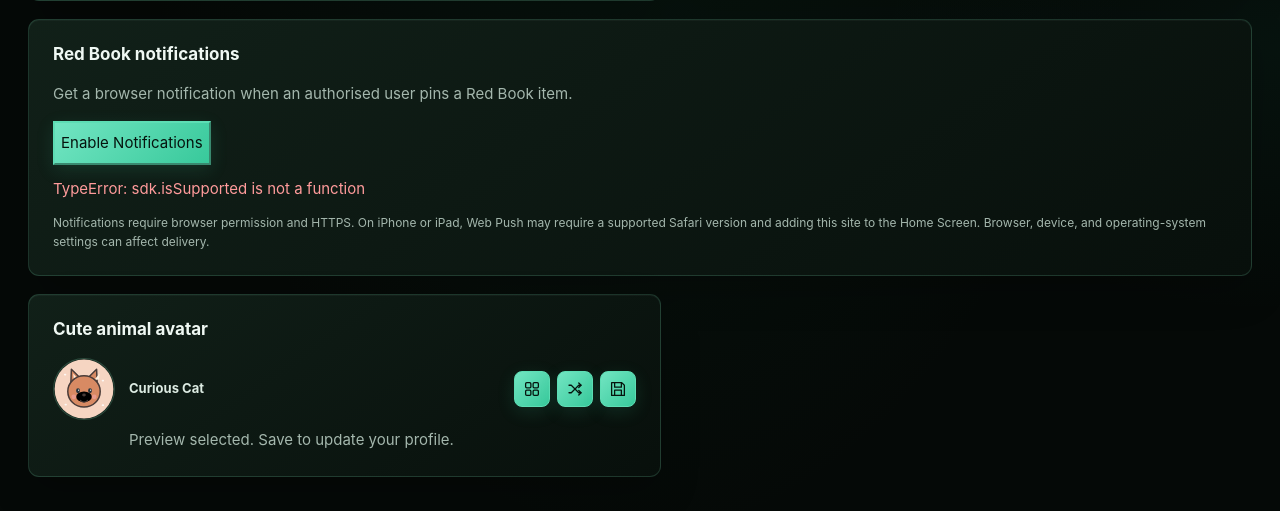
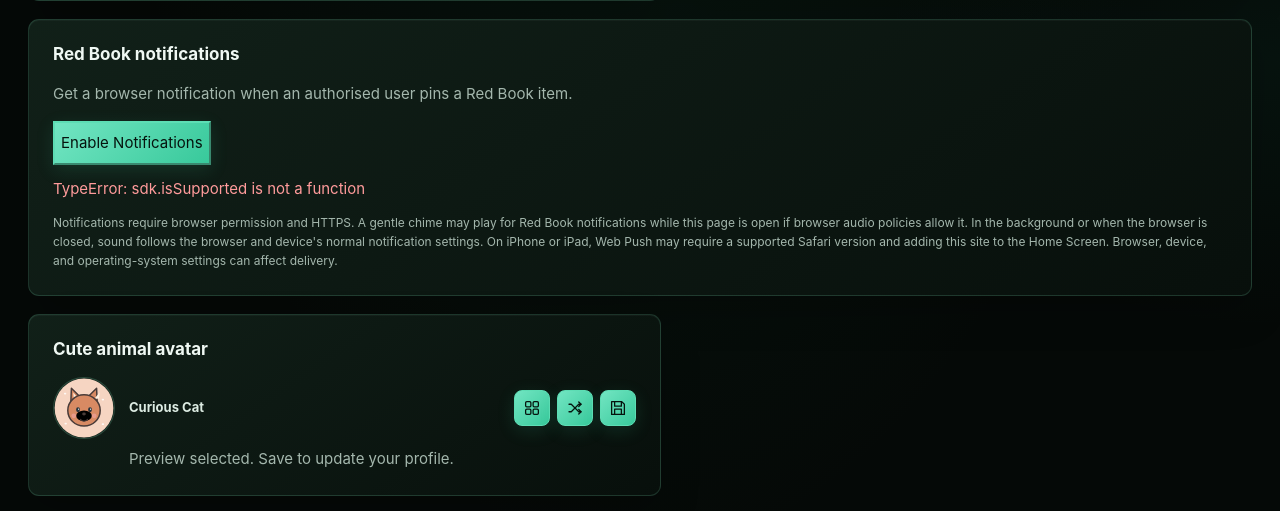
Before and after one commit to mannatmoonland-ship-it/mannat, a Flask app: template templates/profile_settings.html in a window 1280 px wide. Shown: the part 797-1308 px from the top of the page. Run offline with Flask 3, Linux system fonts and the light colour scheme; the template is opened without the code that fills it, so the values that code supplies are empty; some libraries are stand-ins or nearby versions.

Commit message:
Chime sound added for web push notifications. Added a new file static/web_push_notifications.js to handle web push notifications. Added a new test file tests/test_web_push_notifications.py to test the web push notifications functionality. Updated the .env.example file to include the FIREBASE_WEB_PUSH_VAPID_KEY variable. Updated the .gitignore file to ignore the .env file. Updated the app.py file to include the web push notifications functionality. Updated the static/firebase-messaging-sw.js file to handle incoming push notifications. Updated the static/password_reset.js file to include a notification for password reset success. Updated the static/profile_settings.css file to style the notification for profile settings update success. Updated the templates/_navigation.html file to include a notification for profile settings update success. Updated the templates/developer_guide.html file to include information about web push notifications. Updated the templates/profile_settings.html file to include a notification for profile settings update success. Updated the templates/reset_password.html file to include a notification for password reset success. Updated the templates/super_admin_recovery.html file to include a notification for super admin recovery success. Updated the templates/user_details.html file to include a notification for user details update success. Updated the templates/user_management.html file to include a notification for user management update success. Updated the tests/test_password_reset.py file to test the password reset functionality with notifications. Updated the tests/test_profile_settings.py file to test the profile settings functionality with notifications.

```diff
--- /dev/null
+++ b/static/red_book_notification_sound.js
@@ -0,0 +1,38 @@
+const RED_BOOK_NOTIFICATION_TITLE = "Mannat Moon Construction — Red Book";
+
+export function createRedBookChime({
+  AudioConstructor = globalThis.Audio,
+} = {}) {
+  const recentEvents = new Set();
+  const activeAudio = new Set();
+
+  return payload => {
+    const data = payload?.data || {};
+    const eventId = data.event_id;
+    if (data.title !== RED_BOOK_NOTIFICATION_TITLE || typeof eventId !== "string" || !eventId) {
+      return false;
+    }
+    if (recentEvents.has(eventId)) return false;
+
+    recentEvents.add(eventId);
+
+    let audio;
+    try {
+      if (typeof AudioConstructor !== "function") return false;
+      audio = new AudioConstructor("/static/audio/red-book-chime.wav");
+      audio.preload = "auto";
+      activeAudio.add(audio);
+      const releaseAudio = () => activeAudio.delete(audio);
+      audio.addEventListener("ended", releaseAudio, { once: true });
+      audio.addEventListener("error", releaseAudio, { once: true });
+      const playback = audio.play();
+      if (playback && typeof playback.catch === "function") {
+        playback.catch(releaseAudio);
+      }
+      return true;
+    } catch {
+      if (audio) activeAudio.delete(audio);
+      return false;
+    }
+  };
+}
--- a/static/web_push_notifications.js
+++ b/static/web_push_notifications.js
@@ -1,4 +1,5 @@
 import { getFirebaseApp } from "./firebase_auth.js";
+import { createRedBookChime } from "./red_book_notification_sound.js";
 
 const settings = document.querySelector("[data-web-push-settings]");
 const messagingSdkUrl = "https://www.gstatic.com/firebasejs/12.2.1/firebase-messaging.js";
@@ -7,6 +8,7 @@ let messagingInstance;
 let currentDeviceToken = "";
 let serviceWorkerRegistration;
 let foregroundListenerAttached = false;
+const playRedBookChime = createRedBookChime();
 
 function showStatus(message, state = "info") {
   const status = document.getElementById("web-push-status");
@@ -96,6 +98,7 @@ function notificationUrl(value) {
 async function showForegroundNotification(payload) {
   const data = payload.data || {};
   if (Notification.permission !== "granted") return;
+  playRedBookChime(payload);
   const title = data.title || "Mannat Moon Construction";
   const options = {
     body: data.body || "There is a new Red Book update.",
--- a/templates/profile_settings.html
+++ b/templates/profile_settings.html
@@ -114,7 +114,7 @@
                     <button id="web-push-disable" type="button" hidden>Disable on This Device</button>
                 </div>
                 <p id="web-push-status" role="status" aria-live="polite">Checking browser notification support…</p>
-                <p class="web-push-help">Notifications require browser permission and HTTPS. On iPhone or iPad, Web Push may require a supported Safari version and adding this site to the Home Screen. Browser, device, and operating-system settings can affect delivery.</p>
+                <p class="web-push-help">Notifications require browser permission and HTTPS. A gentle chime may play for Red Book notifications while this page is open if browser audio policies allow it. In the background or when the browser is closed, sound follows the browser and device's normal notification settings. On iPhone or iPad, Web Push may require a supported Safari version and adding this site to the Home Screen. Browser, device, and operating-system settings can affect delivery.</p>
             </section>
 
             <section class="profile-card profile-avatar-card" aria-labelledby="profile-avatar-title">
```
Also changed, not shown: tests/red_book_notification_sound.test.mjs (added, +103 -0 lines), tests/test_profile_settings.py (+16 -0 lines), 1 other file.
